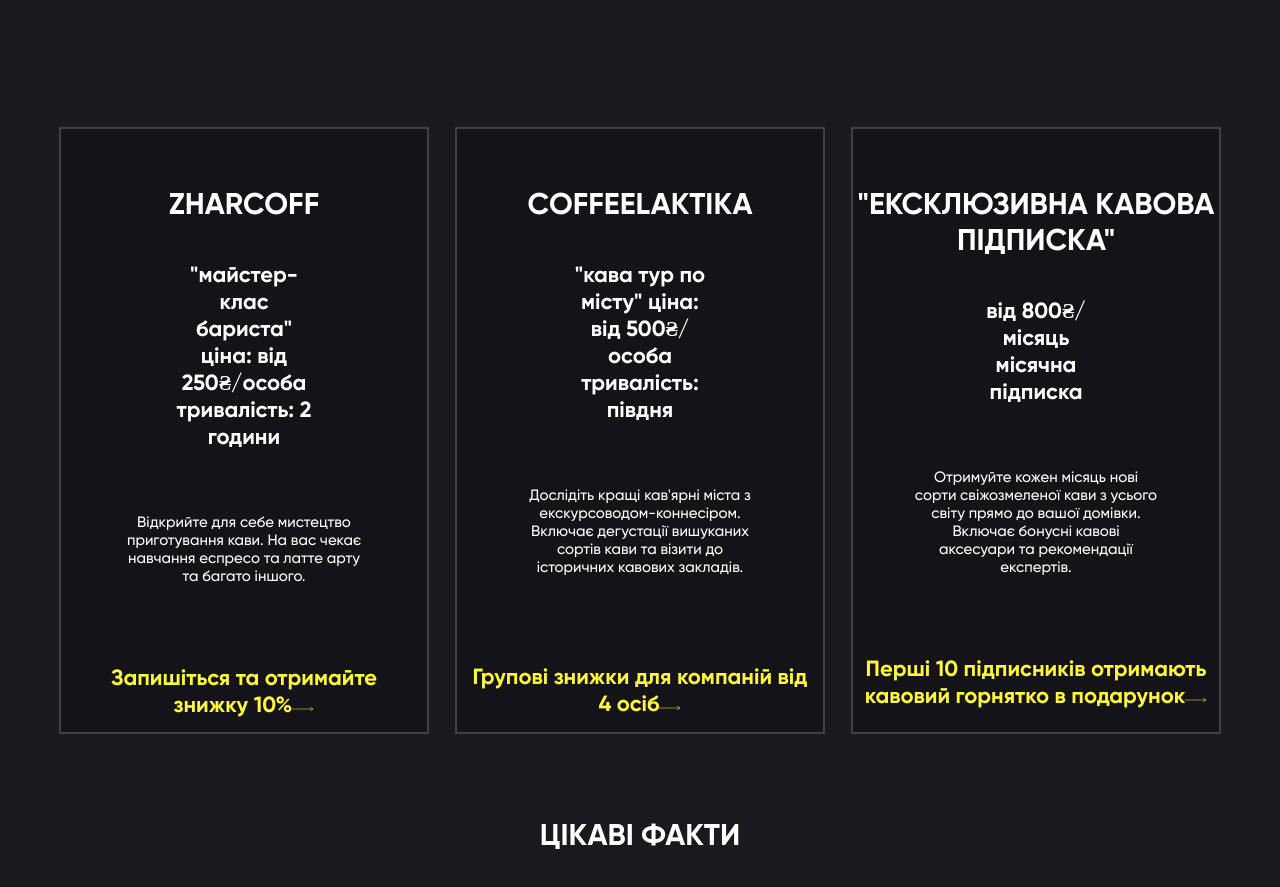
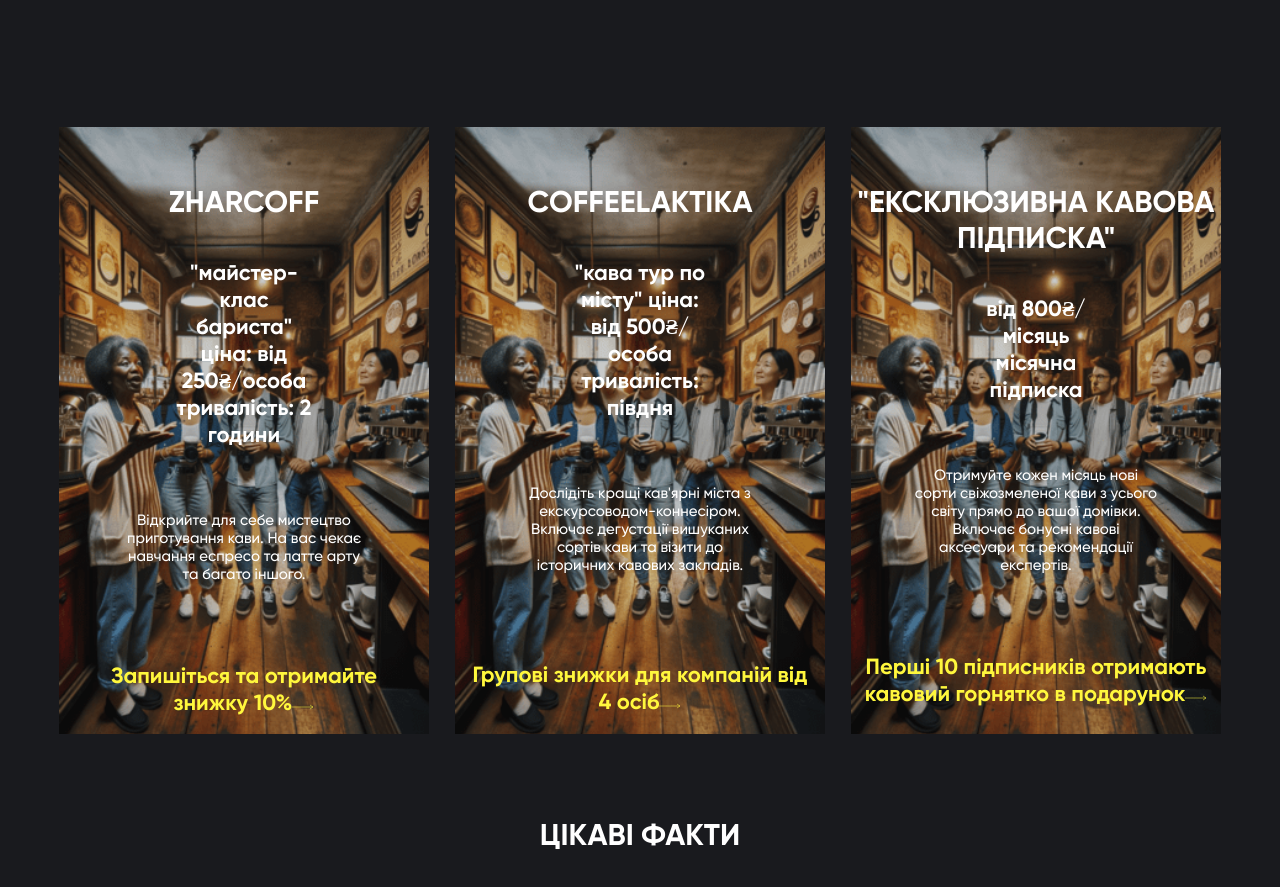
Before and after one commit to VetteIT/KavaPoruch, a website: page index.html in a window 1280 px wide. Shown: the part 2065-2952 px from the top of the page. Drawn offline with nearby package versions, Linux system fonts and the light colour scheme; files that its build step writes are made by us from their sources; a script that the page names is missing.

Commit message:
Update style.scss

```diff
--- a/scss/style.scss
+++ b/scss/style.scss
@@ -2474,9 +2474,8 @@
 .package__block {
     width: 370px;
     height: 607px;
-    border: 2px solid rgba(217, 217, 217, 0.2);
     transition: transform .5s;
-    background-image: url('img/photo-1.png');
+    background-image: url('/img/photo-1.png');
     background-size: cover;
     background-position: center;
     position: relative;
```
